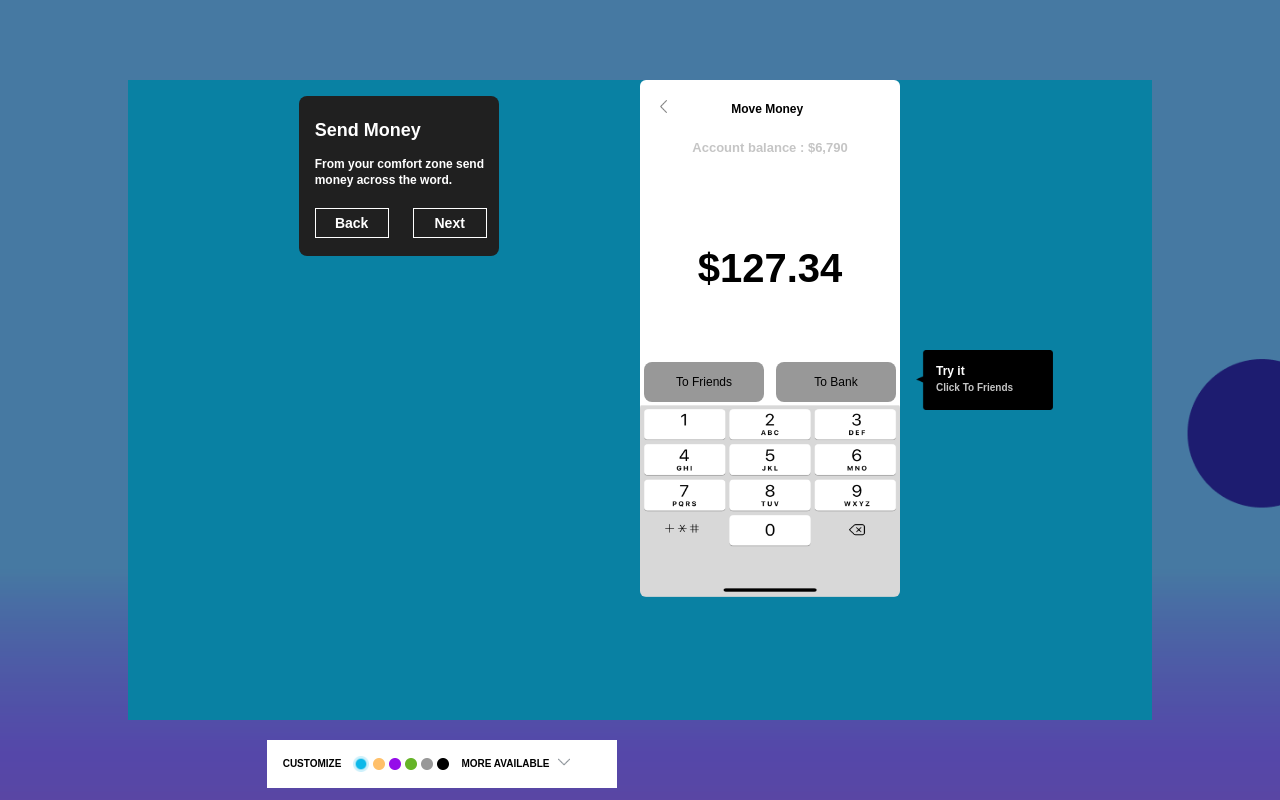
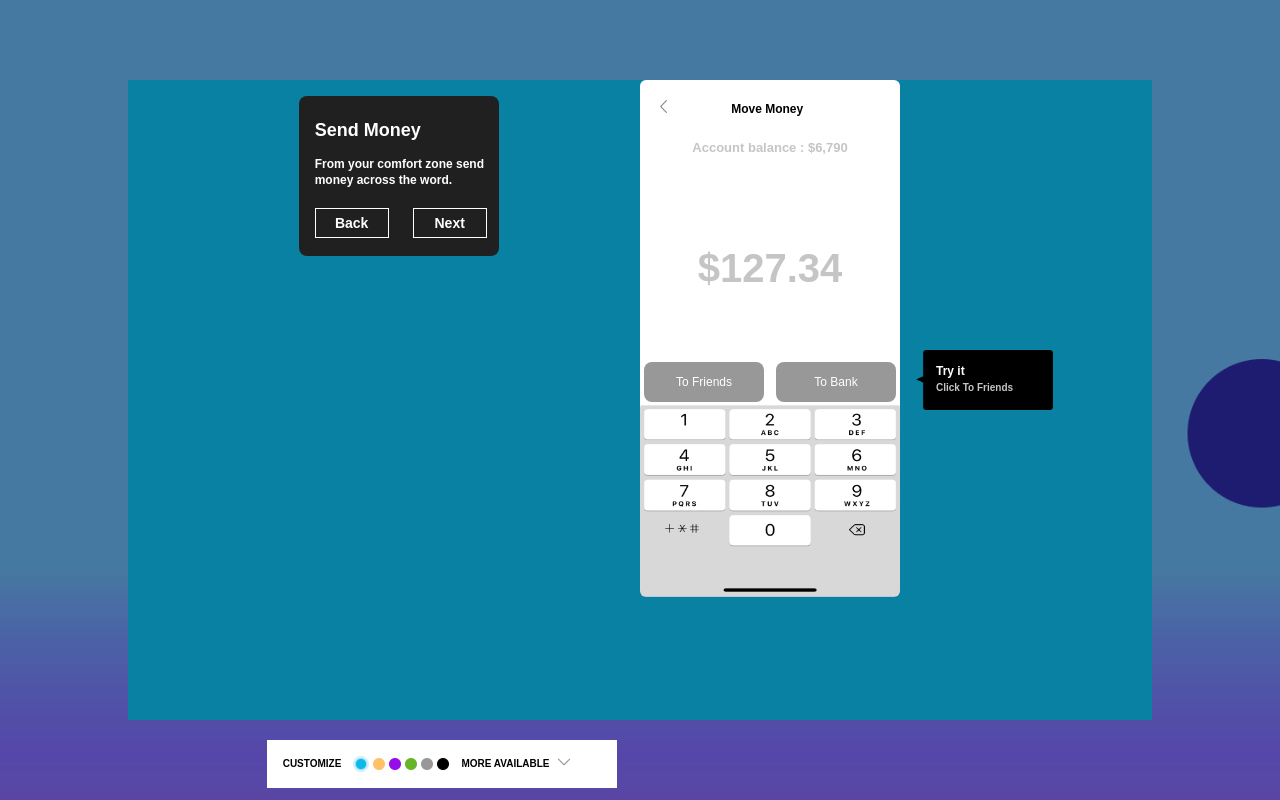
Before and after one commit to Alade5673/demo_app, a React (Create React App) app: page /send-money in a window 1280 px wide. Built offline with nearby package versions, Linux system fonts and the light colour scheme.

Commit message:
color state management fix

```diff
--- a/src/App.js
+++ b/src/App.js
@@ -12,13 +12,17 @@ import Fund from './screens/topup/Fund';
 import Card from './screens/topup/Card';
 import CardNext from './screens/topup/CardNext';
 import TopSuccess from './screens/topup/TopSuccess';
-import { useEffect, useState } from 'react';
+import { useEffect, useState, createContext } from 'react';
+
+export const AppContext = createContext({color: null, setColor: null})
 
 function App() {
   const [visibility, setVisibility] = useState('fixed')
+  const [color, setColor] = useState(null)
 
 
   return (
+    <AppContext.Provider value={{color, setColor}}>
     <Router>
       <div className="App bg-cover fixed w-full -z-20 h-screen" onClick={(e) => e.stopPropagation()}>
         <div className={`${visibility}
@@ -46,6 +50,7 @@ function App() {
           </div> */}
       </div>
     </Router>
+  </AppContext.Provider>
 
   );
 }
--- a/src/components/Color.js
+++ b/src/components/Color.js
@@ -1,13 +1,14 @@
-import React from "react";
+import React, {useContext} from "react";
 import color1 from '../assets/color-one.png'
 import color2 from '../assets/color-two.png'
 import color3 from '../assets/color-three.png'
 import color4 from '../assets/color-four.png'
 import color5 from '../assets/color-5.png'
 import color6 from '../assets/color-6.png'
+import { AppContext } from "../App";
 
-function Color({setColor}){
-
+function Color(){
+    const {setColor} = useContext(AppContext)
     return(
         <div className="flex space-x-1 place-items-center justify-center" >
             <img src={color1} className="w-4 h-4 cursor-pointer" onClick={() => setColor("#0db9e9")}/>
--- a/src/screens/sendmoney/MoveMoney.js
+++ b/src/screens/sendmoney/MoveMoney.js
@@ -1,4 +1,4 @@
-import React, {useState} from "react";
+import React, {useState, useContext} from "react";
 import Button from "../../components/Button"
 import Steps from "../../components/Steps"
 import '../../App.css';
@@ -8,6 +8,8 @@ import keypad from '../../assets/keypad.png'
 import { useNavigate } from 'react-router-dom';
 import Color from "../../components/Color";
 import arrow_down  from '../../assets/arrow-down.png'
+import { AppContext } from "../../App";
+
 
 function MoveMoney(){
 
@@ -15,7 +17,7 @@ function MoveMoney(){
 
       const [toggle, setToggle] = useState(false);
       const toggleButton = () => setToggle(!toggle);
-      const [color, setColor] = useState("")
+      const {color} = useContext(AppContext)
 
     return(
         <div className="w-full flex justify-center">
@@ -94,7 +96,7 @@ function MoveMoney(){
                     CUSTOMIZE
             </p>
 
-           <Color setColor={setColor}/>
+           <Color/>
 
             <div className="flex space-x-2" onClick={toggleButton}>
               <p className="customize">
--- a/src/screens/sendmoney/SendMoney.js
+++ b/src/screens/sendmoney/SendMoney.js
@@ -1,4 +1,4 @@
-import React, {useState} from "react";
+import React, {useState, useContext} from "react";
 import Button from "../../components/Button"
 import Steps from "../../components/Steps"
 import '../../App.css';
@@ -8,12 +8,13 @@ import tool from '../../assets/tool-tip.png'
 import { useNavigate } from 'react-router-dom';
 import Color from "../../components/Color";
 import arrow_down  from '../../assets/arrow-down.png'
+import { AppContext } from "../../App";
 
 function SendMoney(){
 
   const [toggle, setToggle] = useState(false);
   const toggleButton = () => setToggle(!toggle);
-  const [color, setColor] = useState("")
+  const {color} = useContext(AppContext)
 
    const navigate = useNavigate();
 
@@ -95,7 +96,7 @@ function SendMoney(){
                     CUSTOMIZE
             </p>
 
-           <Color setColor={setColor}/>
+           <Color/>
 
             <div className="flex space-x-2" onClick={toggleButton}>
               <p className="customize">
@@ -123,7 +124,7 @@ function SendMoney(){
                   Account balance : $6,790
               </p>
 
-              <p className="amount">
+              <p className="amount" style={{color: `${color ? color : "#C5C5C5"}`}}>
                   $127.34
               </p>
 
@@ -132,7 +133,7 @@ function SendMoney(){
                     width="230px"
                     height="40px"
                     text="To Friends"
-                    color="#000000"
+                    color="#FFFFFF"
                     fontSize='12px'
                     fontWeight="normal"
                     borderRadius="8px"
@@ -144,7 +145,7 @@ function SendMoney(){
                     width="230px"
                     height="40px"
                     text="To Bank"
-                    color="#000000"
+                    color="#FFFFFF"
                     fontSize='12px'
                     fontWeight="normal"
                     borderRadius="8px"
```
